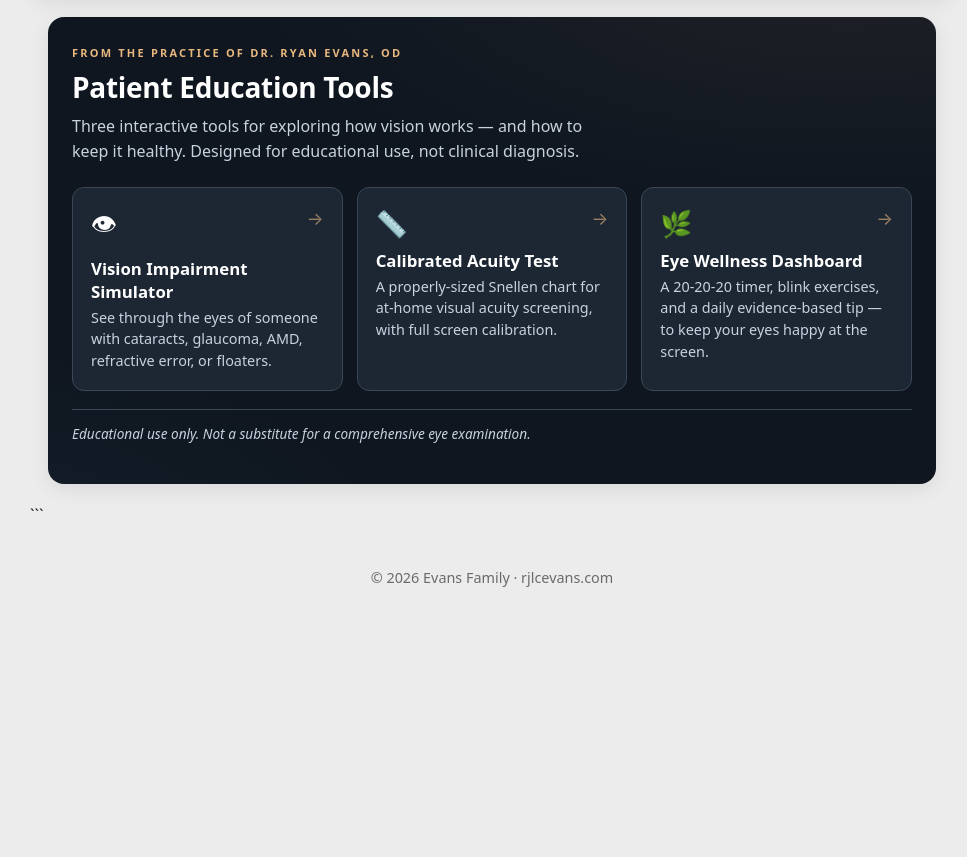
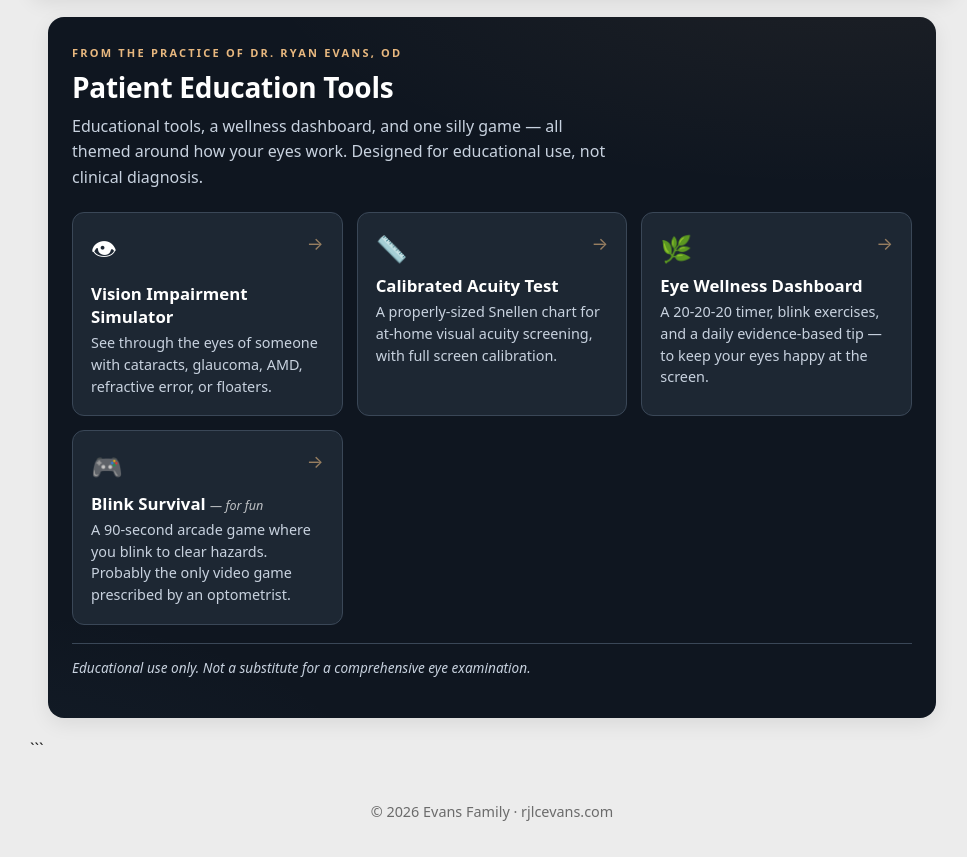
Before and after one commit to ryan11evans/rjlcevans, a plain HTML site: page index.html in a window 1280 px wide. Shown: the part 2118-2975 px from the top of the page, without its empty margins (148-1115 px from the left). Before the commit the page ends 2741 px from the top, so only its background shows below. Drawn offline with Linux system fonts and the light colour scheme.

Commit message:
Update index.html

```diff
--- a/index.html
+++ b/index.html
@@ -349,7 +349,7 @@ footer {
   <div class="tools-card">
     <p class="tools-eyebrow">From the practice of Dr. Ryan Evans, OD</p>
     <h2>Patient Education Tools</h2>
-    <p class="tools-lede">Three interactive tools for exploring how vision works — and how to keep it healthy. Designed for educational use, not clinical diagnosis.</p>
+    <p class="tools-lede">Educational tools, a wellness dashboard, and one silly game — all themed around how your eyes work. Designed for educational use, not clinical diagnosis.</p>
     <div class="tools-grid">
       <a class="tool-link" href="vision-simulator/">
         <span class="tl-arrow">→</span>
@@ -368,6 +368,12 @@ footer {
         <span class="tl-icon">🌿</span>
         <div class="tl-title">Eye Wellness Dashboard</div>
         <div class="tl-desc">A 20-20-20 timer, blink exercises, and a daily evidence-based tip — to keep your eyes happy at the screen.</div>
+      </a>
+      <a class="tool-link" href="blink-survival/">
+        <span class="tl-arrow">→</span>
+        <span class="tl-icon">🎮</span>
+        <div class="tl-title">Blink Survival <span style="font-size:0.75em; opacity:0.7; font-weight:400; font-style:italic;">— for fun</span></div>
+        <div class="tl-desc">A 90-second arcade game where you blink to clear hazards. Probably the only video game prescribed by an optometrist.</div>
       </a>
     </div>
     <p class="tools-disclaimer">Educational use only. Not a substitute for a comprehensive eye examination.</p>
```
